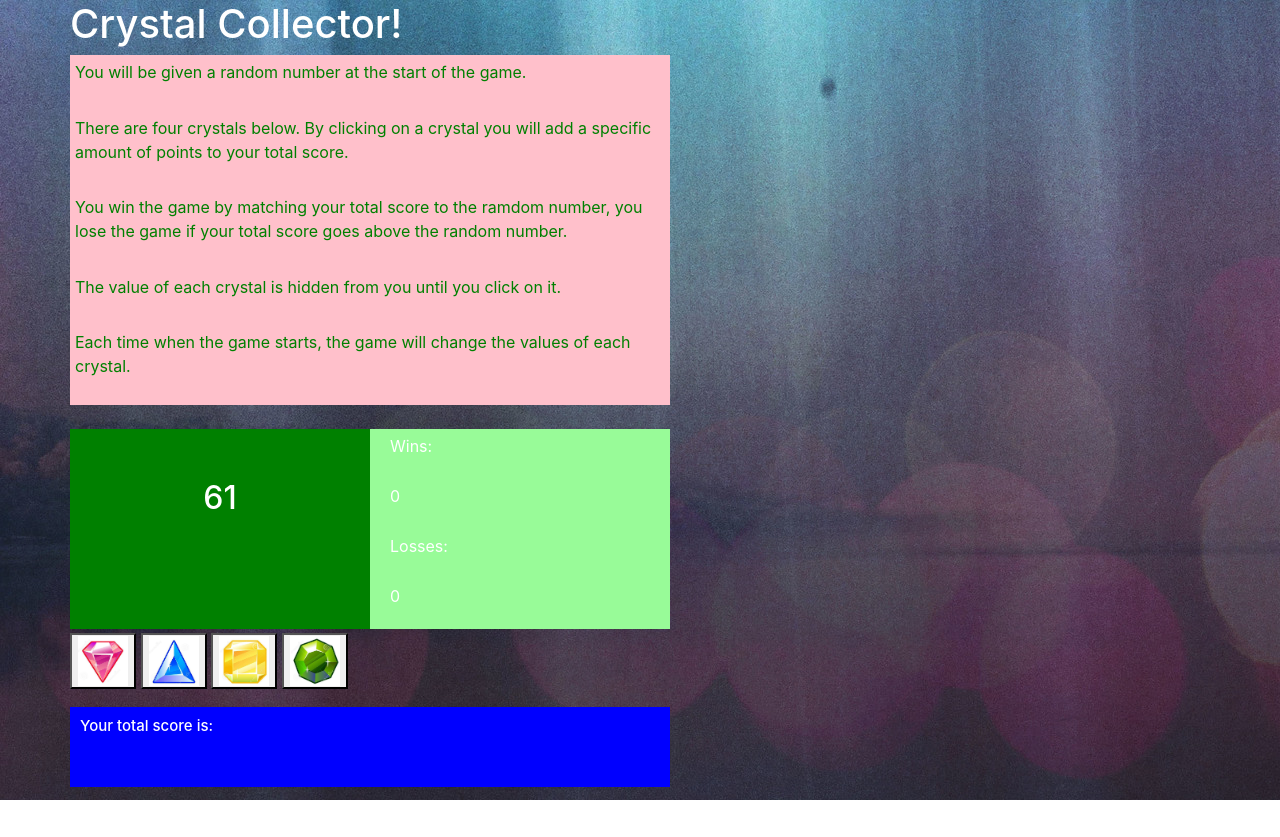
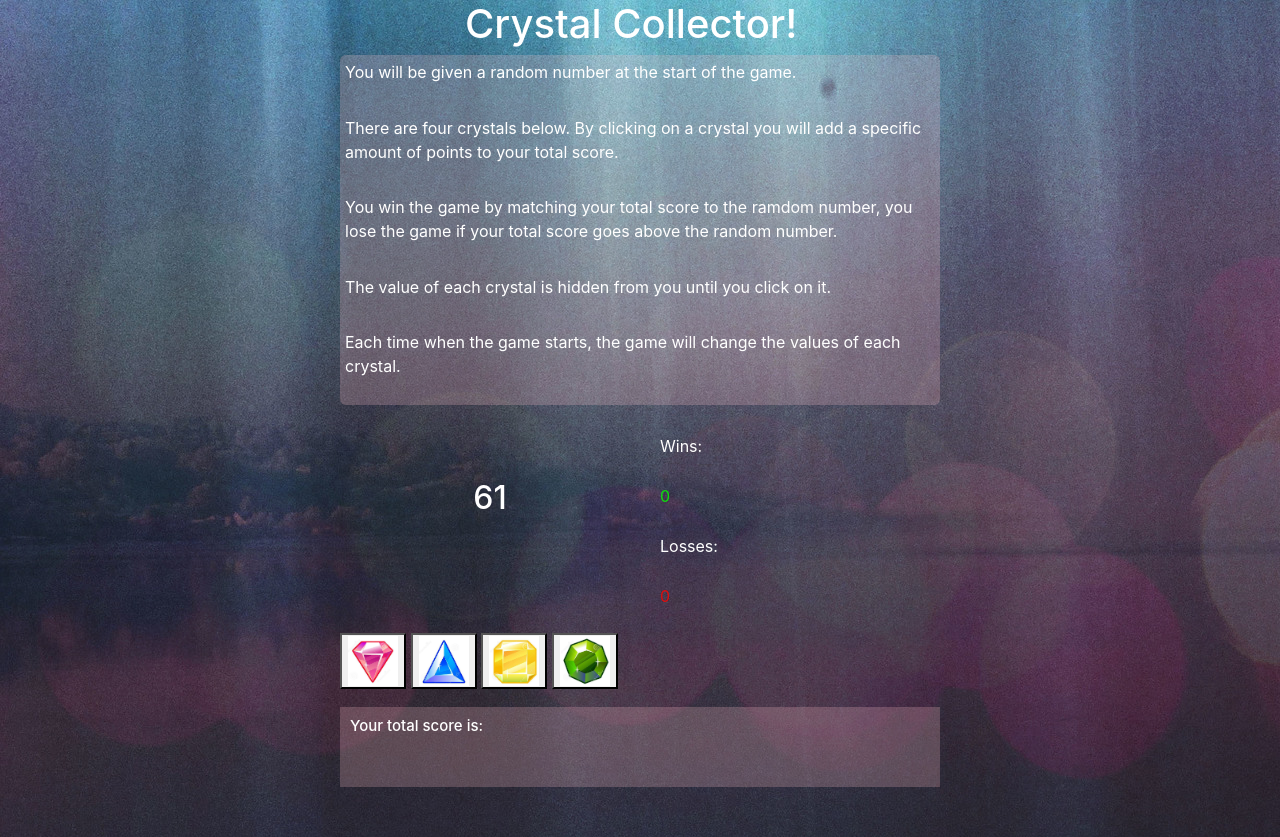
Before and after one commit to katrimg/unit-4-game, a plain HTML site: page index.html in a window 1280 px wide. Before the commit the page ends 800 px from the top, so only its background shows below. Drawn offline with nearby package versions, Linux system fonts and the light colour scheme.

Commit message:
changed styling

```diff
--- a/index.html
+++ b/index.html
@@ -21,7 +21,7 @@
             <h1>Crystal Collector!</h1>
         </div>
 
-        <div class="row" id ="info" style="height: 350px; width: 600px; background-color: pink; color: green;">
+        <div class="row" id ="info" style="height: 350px; width: 600px; background-color: rgba(255, 192, 203, 0.226); color: rgb(255, 255, 255); border-radius:6px;">
             <p>You will be given a random number at the start of the game.</p>
             <p>There are four crystals below. By clicking on a crystal you will add a specific amount of points to your total
                 score.
@@ -32,47 +32,47 @@
             <p>Each time when the game starts, the game will change the values of each crystal.</p>
         </div>
         <br>
-        <div class="row" style="height: 180px; width: 600px; background-color: white;">
-            <div class="col" style="background-color: green;">
+        <div id="scores" class="row" style="margin:auto; height: 180px; width: 600px; background-color: rgba(255, 255, 255, 0);">
+            <div class="col" style="background-color: rgba(0, 128, 0, 0);">
                 <div>
                     <h2 id="number-to-get" class="text-center"></h2>
                 </div>
             </div>
-            <div class="col" style="background-color:palegreen;">
+            <div class="col" style="background-color:rgba(152, 251, 152, 0);">
                 <p>Wins:</p>
                 <div>
-                    <p id="win-count"></p>
+                    <p id="win-count" style="color:rgb(13, 223, 13);"></p>
                 </div>
                 <p>Losses:</p>
                 <div>
-                    <p id="loss-count"></p>
+                    <p id="loss-count" style="color:rgb(223, 13, 13);"></p>
                 </div>
             </div>
         </div>
         <br>
-        <div class="row" style="height: 50px; width: 600px;">
+        <div class="row" style="height: 50px; width: 600px; margin:auto;">
             <div class="buttons">
                 <button class="crystal" id="crystal1">
-                    <img src="assets/images/crystal1.jpg" / style="width:50px;">
+                    <img src="assets/images/crystal1.jpg"  style="width:50px;">
                 </button>
                 <button class="crystal" id="crystal2">
-                    <img src="assets/images/crystal2.jpg" / style="width:50px;">
+                    <img src="assets/images/crystal2.jpg"  style="width:50px;">
                 </button>
                 <button class="crystal" id="crystal3">
-                    <img src="assets/images/crystal3.jpg" / style="width:50px;">
+                    <img src="assets/images/crystal3.jpg"  style="width:50px;">
                 </button>
                 <button class="crystal" id="crystal4">
-                    <img src="assets/images/crystal4.jpg" / style="width:50px;">
+                    <img src="assets/images/crystal4.jpg"  style="width:50px;">
                 </button>
             </div>
         </div>
         <br>
-        <div class="row" style="height: 40px; width: 600px; background-color: blue;">
+        <div class="row" style="height: 40px; width: 600px; background-color: rgba(255, 192, 203, 0.226); margin:auto;">
             <h3>Your total score is:</h3>
 
         </div>
 
-        <div class="row" style="height: 40px; width: 600px; background-color: blue;">
+        <div class="row" style="height: 40px; width: 600px; background-color: rgba(255, 192, 203, 0.226); margin:auto; margin-bottom:50px;">
             <div>
                 <p id="total-score" class="text-center"></p>
             </div>
--- a/style.css
+++ b/style.css
@@ -3,7 +3,13 @@ body {
 }
 
 #intro{
+    margin:auto;
     margin-bottom:5px;
+
+}
+
+#info, #scores{
+    margin:auto;
 }
 
 h2{
```
